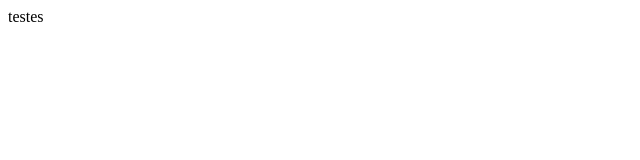
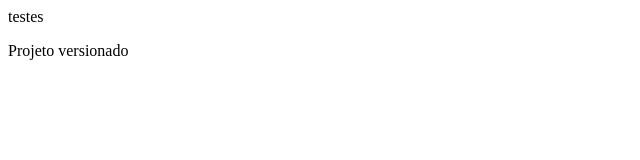
Before and after one commit to henrique25teles/projetoEstudoGit, a plain HTML site: page index.html in a window 1280 px wide. Shown: the whole page, without its empty margins (0-640 px from the left). Drawn offline with Linux system fonts and the light colour scheme.

Commit message:
Update index.html

```diff
--- a/index.html
+++ b/index.html
@@ -1,3 +1,4 @@
 <html>
     testes
+    <p>Projeto versionado</p>
 </html>
```
